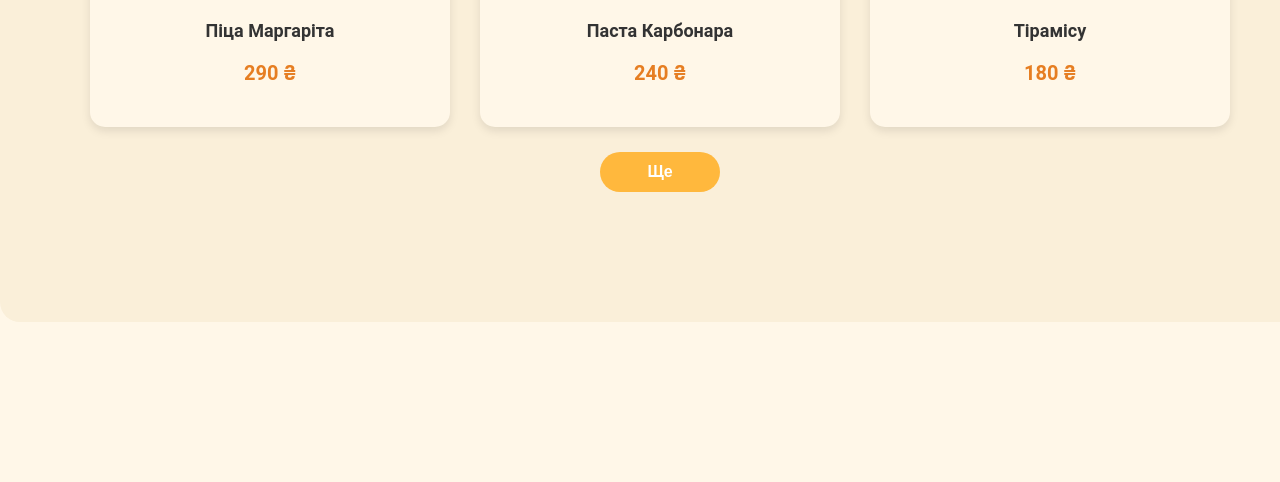
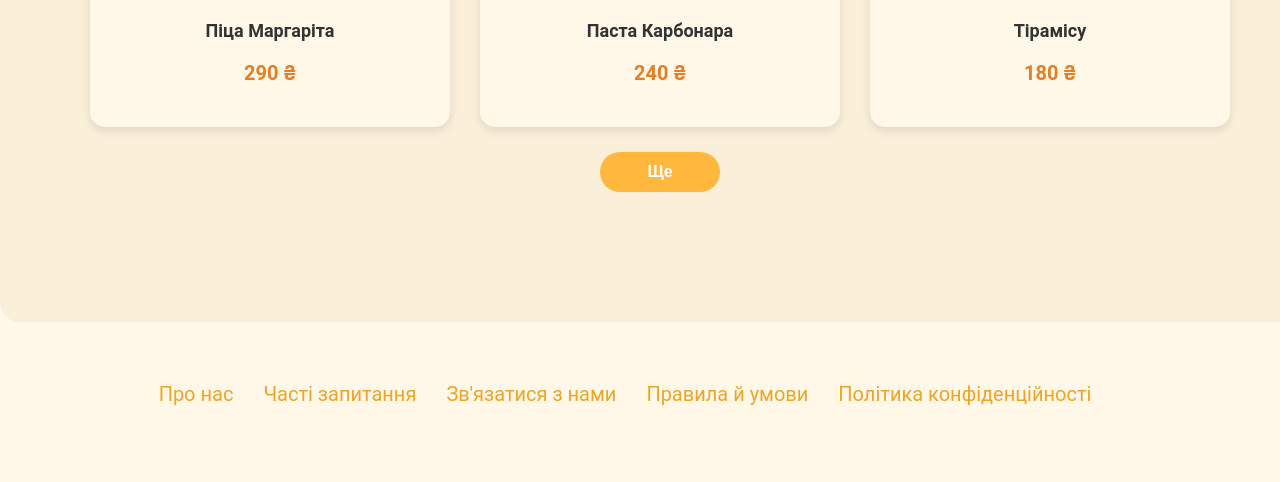
Before and after one commit to dnqqq/IC-42-appWEB-PolubokDmytro-FIOT-2025, a plain HTML site: page DeliveryService/pages/index.html in a window 1280 px wide. Shown: the part 2267-2749 px from the top of the page. Before the commit the page ends 2649 px from the top, so only its background shows below. Drawn offline with Linux system fonts and the light colour scheme.

Commit message:
Added footer with contact info

```diff
--- a/DeliveryService/pages/index.html
+++ b/DeliveryService/pages/index.html
@@ -122,5 +122,17 @@
             </section>
 		</div>
 	</main>
+
+	<footer>
+		<div class="container">
+			<ul class="footer-list">
+				<li class="footer-item"><a href="" class="footer-item-link">Про нас</a></li>
+				<li class="footer-item"><a href="" class="footer-item-link">Часті запитання</a></li>
+				<li class="footer-item"><a href="" class="footer-item-link">Зв'язатися з нами</a></li>
+				<li class="footer-item"><a href="" class="footer-item-link">Правила й умови</a></li>
+				<li class="footer-item"><a href="" class="footer-item-link">Політика конфіденційності</a></li>
+			</ul>
+		</div>
+	</footer>
 </body>
 </html>
--- a/DeliveryService/styles/style.css
+++ b/DeliveryService/styles/style.css
@@ -246,3 +246,26 @@ main {
 			.show-more-btn:hover {
 			    background-color: #e67e22;
 			}
+
+footer {
+	height: 100px;
+}
+
+.footer-list {
+	display: inline-flex;
+	justify-content: center;
+    width: 100%;
+	list-style: none;
+	margin: 0;
+	padding: 0;
+	font-size: 20px;
+}
+
+	.footer-item {
+		margin-right: 30px;
+	}
+
+	.footer-item-link {
+		color: #eda528;
+		text-decoration: none;
+	}
```
